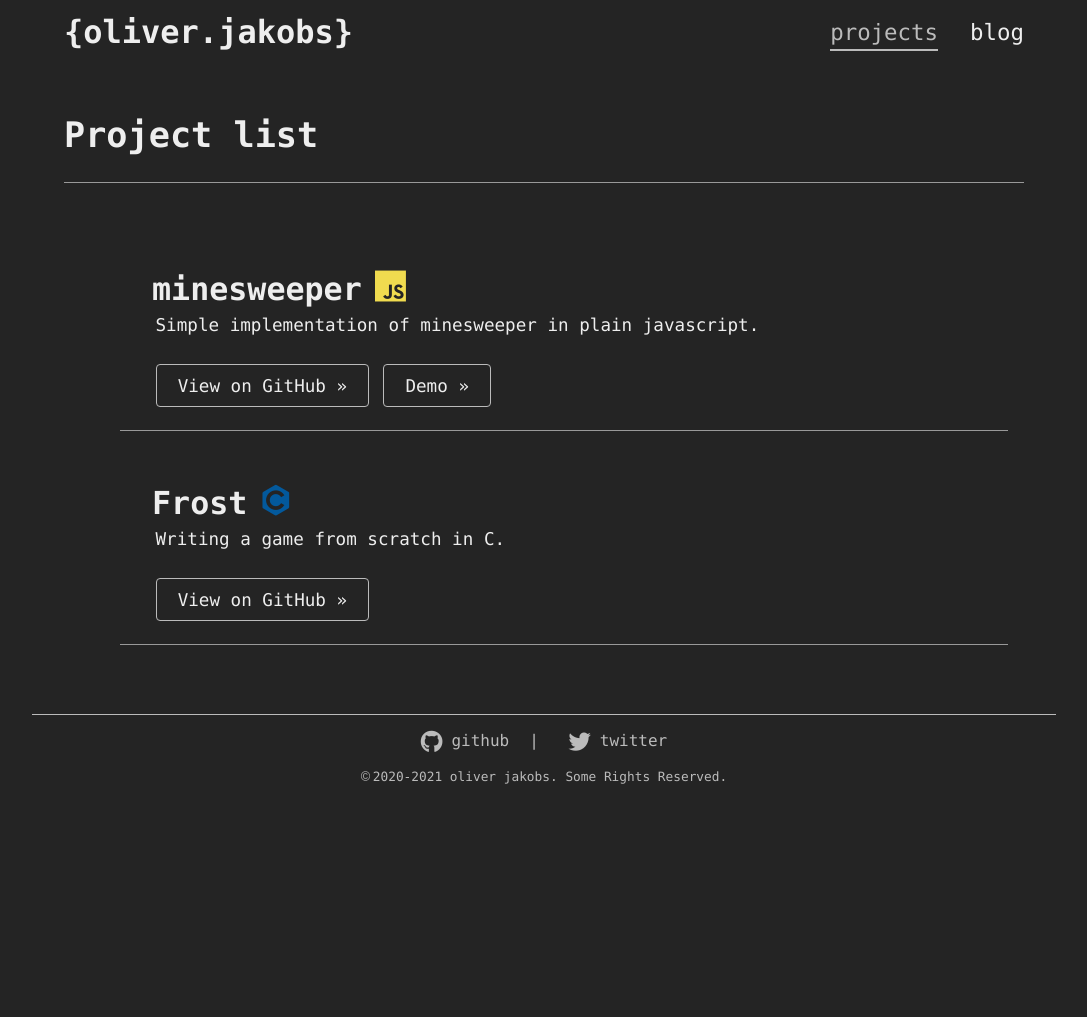
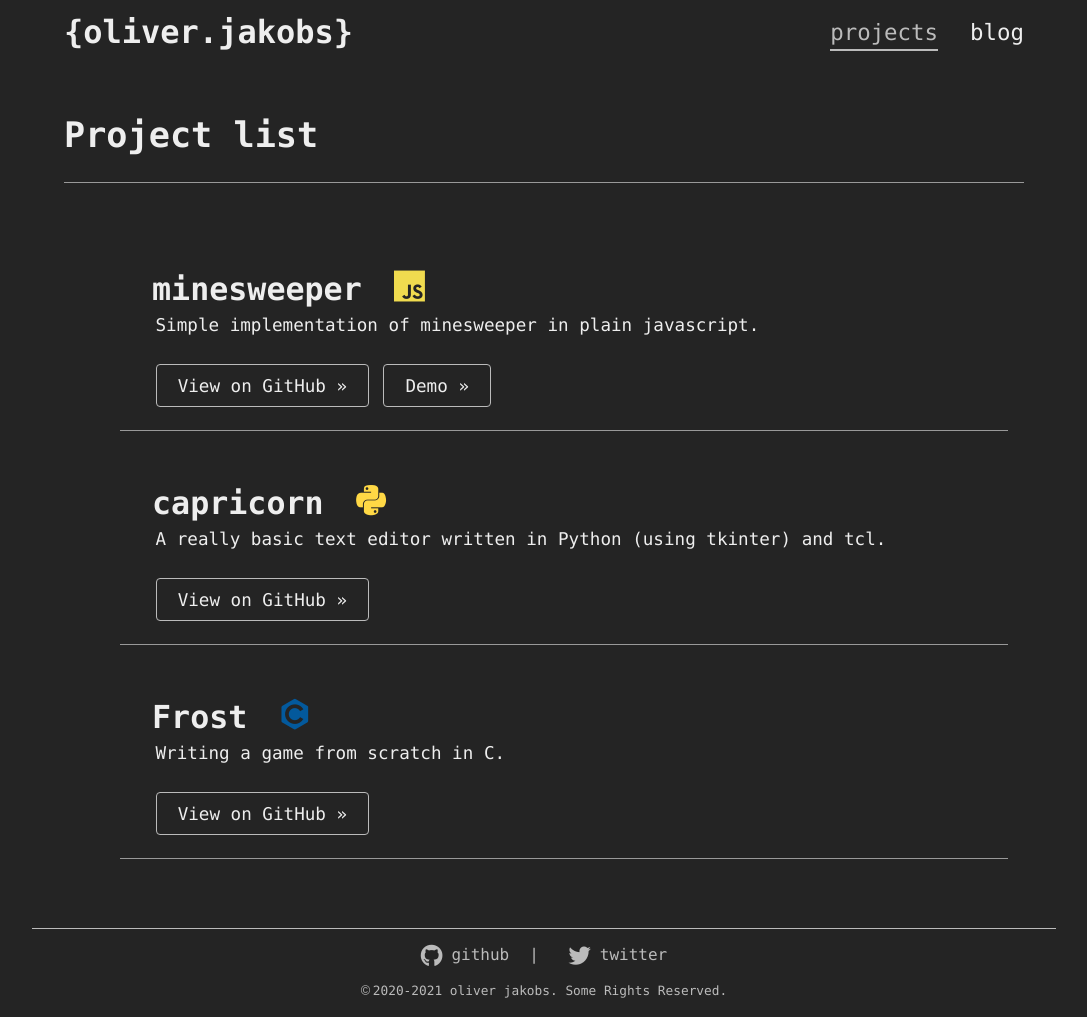
Before and after one commit to oliverjakobs/oliverjakobs.github.io, a Jekyll site: the page built from projects.html, in a window 1280 px wide. Shown: the whole page, without its empty margins (96-1183 px from the left). Built offline with Jekyll 4.4.1, drawn with Linux system fonts in a browser that asks for light colours; nearby versions of some CDN libraries; before the commit the page ends 900 px from its top, so only the background shows below that.

Commit message:
added tooltips for langs and added capricon to projects

```diff
--- a/_data/projects.yml
+++ b/_data/projects.yml
@@ -1,9 +1,16 @@
 - name: minesweeper
-  lang: devicon-javascript-plain colored
-  desc: Simple implementation of minesweeper in plain javascript.
-  rep: https://github.com/oliverjakobs/js
-  link: /js/minesweeper
+  lang: javascript
+  lang-icon: devicon-javascript-plain colored
+  description: Simple implementation of minesweeper in plain javascript.
+  repository: https://github.com/oliverjakobs/js/tree/main/minesweeper
+  demo-link: /js/minesweeper
+- name: capricorn
+  lang: python/tcl
+  lang-icon: devicon-python-plain colored
+  description: A really basic text editor written in Python (using tkinter) and tcl.
+  repository: https://github.com/oliverjakobs/capricorn
 - name: Frost
-  lang: devicon-c-plain colored
-  desc: Writing a game from scratch in C.
-  rep: https://github.com/oliverjakobs/Frost
+  lang: C99
+  lang-icon: devicon-c-plain colored
+  description: Writing a game from scratch in C.
+  repository: https://github.com/oliverjakobs/Frost
--- a/_sass/main.scss
+++ b/_sass/main.scss
@@ -17,7 +17,6 @@
 $color-background: #242424;
 
 /* GENERAL STYLE */
-
 body {
   padding: 0;
   margin: 0;
@@ -30,9 +29,7 @@
   text-decoration: none;
   color: $color-font2;
 
-    &:hover {
-        color: $color-highlight;
-    }
+  &:hover { color: $color-highlight; }
 }
 
 .separator {
@@ -46,6 +43,38 @@
   margin-left: auto;
   padding-right: $container-padding;
   padding-left: $container-padding;
+}
+
+/* TOOLTIP */
+.tooltip {
+  .tooltiptext {
+    visibility: hidden;
+    font-size: 0.6em;
+    font-family: $font-family;
+    color: $color-background;
+    background-color: $color-font;
+
+    padding: 0.3em 1.2em;
+    margin-left: 0.6em;
+    border-radius: 4px;
+
+    text-align: center;
+    position: absolute;
+    z-index: 1;
+
+    &::after {
+      content: " ";
+      position: absolute;
+      top: 50%;
+      right: 100%; /* To the left of the tooltip */
+      margin-top: -6px;
+      border-width: 6px;
+      border-style: solid;
+      border-color: transparent $color-font transparent transparent;
+    }
+  }
+
+  &:hover .tooltiptext {  visibility: visible; }
 }
 
 /* NAVBAR */
@@ -148,7 +177,7 @@
   }
 }
 
-.project-desc {
+.project-description {
   margin: 0.6em 0em 2em 0.2em;
 }
 
@@ -182,9 +211,7 @@
     }
   }
 
-    &:active {
-        top: 2px;
-    }
+  &:active { top: 2px; }
 }
 
 /* POST */
@@ -192,9 +219,7 @@
   margin: 0.2em 0em;
   line-height: 1.2em;
 
-    a {
-        color: $color-font;
-    }
+  a { color: $color-font; }
 }
 
 .post-summary {
@@ -210,9 +235,7 @@
     margin-right: 0.6em;
     color: $color-font2;
 
-        i {
-            padding-right: 0.4em;
-        }
+    i { padding-right: 0.4em; }
   }
 }
 
@@ -284,23 +307,10 @@
     li {
       display: inline;
 
-            * {
-                vertical-align: middle;
-            }
-
-            i {
-                font-size: 1.4em;
-                padding-right: 0.4em;
-            }
-
-            a:hover {
-                transition: .5s;
-            }
-
-            &:not(:last-child)::after {
-                content: "|";
-                margin: 1.25em;
-            }
+      * { vertical-align: middle; }
+      i { font-size: 1.4em; padding-right: 0.4em; }
+      a:hover { transition: .5s; }
+      &:not(:last-child)::after { content: "|"; margin: 1.25em; }
     }
   }
 
--- a/projects.html
+++ b/projects.html
@@ -7,11 +7,14 @@
 <ul class="content-overview">
   {% for item in site.data.projects %}
     <li class="separator">
-      <h2 class="project-name">{{ item.name }}<i class="{{ item.lang }}"></i></h2>
-      <div class="project-desc"> {{ item.desc }} </div>
-        <a class="project-link" href="{{ item.rep }}">View on GitHub &raquo;</a>
-        {% if item.link %}
-          <a class="project-link" href="{{ item.link }}">Demo &raquo;</a>
+      <h2 class="project-name">
+        {{ item.name }}
+        <i class="{{ item.lang-icon }} tooltip"><span class="tooltiptext">{{ item.lang }}</span></i>
+      </h2>
+      <div class="project-description"> {{ item.description }} </div>
+        <a class="project-link" href="{{ item.repository }}">View on GitHub &raquo;</a>
+        {% if item.demo-link %}
+          <a class="project-link" href="{{ item.demo-link }}">Demo &raquo;</a>
         {% endif %}
     </li>
   {% endfor %}
```
Also changed, not shown: 4 other files. Lines whose indentation alone changed are shown as unchanged.
